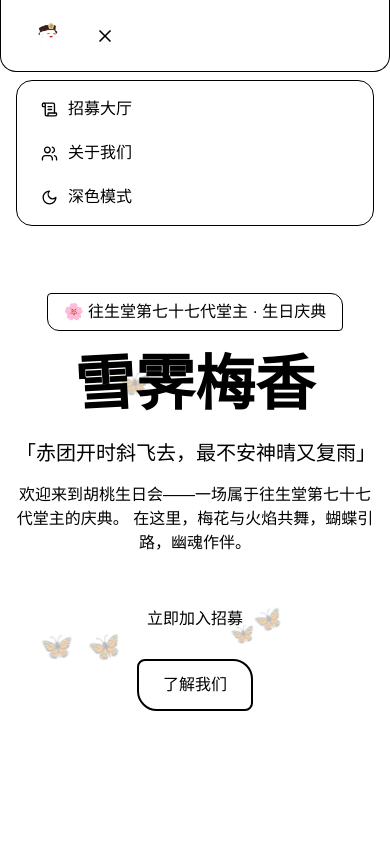
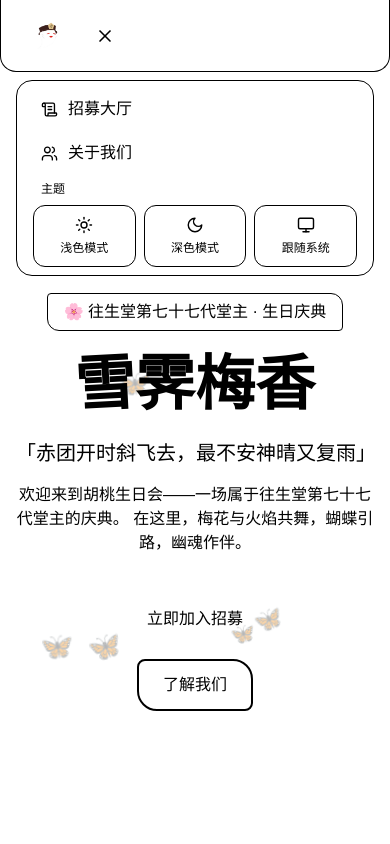
Before and after one commit to keqing-birthday/hutao0715, a React (Vite) app: page / in a window 390 px wide. Both pictures are taken after a click on the button "切换菜单". Shown: the top 844 px of the page. Built offline with nearby package versions, Linux system fonts and the light colour scheme; the HTML template or start-up script is replaced by a standard one.

Commit message:
日夜模式卡片

```diff
--- a/src/components/layout/Navbar.jsx
+++ b/src/components/layout/Navbar.jsx
@@ -7,6 +7,7 @@ import {
   Music,
   Sun,
   Moon,
+  Monitor,
   Play,
   Pause,
   Volume2,
@@ -22,7 +23,26 @@ const navLinks = [
 export default function Navbar() {
   const [open, setOpen] = useState(false)
   const [playerOpen, setPlayerOpen] = useState(false)
-  const { resolvedTheme, toggle } = useTheme()
+  const { theme, resolvedTheme, setTheme } = useTheme()
+  const [themeOpen, setThemeOpen] = useState(false)
+  const themePopoverRef = useRef(null)
+
+  useEffect(() => {
+    if (!themeOpen) return
+    const handle = (e) => {
+      if (themePopoverRef.current && !themePopoverRef.current.contains(e.target)) {
+        setThemeOpen(false)
+      }
+    }
+    document.addEventListener('mousedown', handle)
+    return () => document.removeEventListener('mousedown', handle)
+  }, [themeOpen])
+
+  const themeOptions = [
+    { key: 'light', label: '浅色模式', icon: Sun },
+    { key: 'dark', label: '深色模式', icon: Moon },
+    { key: 'system', label: '跟随系统', icon: Monitor },
+  ]
 
   const audioRef = useRef(null)
   const [isPlaying, setIsPlaying] = useState(false)
@@ -153,17 +173,64 @@ export default function Navbar() {
             )}
           </button>
 
+          {/* Theme selector */}
+          <div className="relative hidden md:block" ref={themePopoverRef}>
             <button
-            className="btn-plain hidden md:flex items-center justify-center w-11 h-11 rounded-xl text-paper-dim hover:text-plum transition-colors"
-            aria-label={resolvedTheme === 'dark' ? '切换为浅色模式' : '切换为深色模式'}
-            onClick={() => toggle()}
+              className="btn-plain flex items-center justify-center w-11 h-11 rounded-xl text-paper-dim hover:text-plum transition-colors"
+              aria-label="切换主题"
+              aria-haspopup="menu"
+              aria-expanded={themeOpen}
+              onClick={() => setThemeOpen((o) => !o)}
             >
               {resolvedTheme === 'dark' ? (
+                <Moon size={18} strokeWidth={1.9} />
+              ) : (
                 <Sun size={18} strokeWidth={1.9} />
-            ) : (
-              <Moon size={18} strokeWidth={1.9} />
               )}
             </button>
+
+            {themeOpen && (
+              <div
+                role="menu"
+                className="absolute top-full right-0 mt-2 w-56 p-2 rounded-2xl border border-card-border/60 shadow-[0_8px_30px_rgba(var(--color-shade),0.15)] bg-card/95 animate-fade-up"
+                style={{
+                  WebkitBackdropFilter: 'blur(20px) saturate(180%)',
+                  backdropFilter: 'blur(20px) saturate(180%)',
+                }}
+              >
+                {themeOptions.map(({ key, label, icon: Icon }) => {
+                  const active = theme === key
+                  return (
+                    <button
+                      key={key}
+                      role="menuitem"
+                      onClick={() => {
+                        setTheme(key)
+                        setThemeOpen(false)
+                      }}
+                      className={`w-full flex items-center gap-3 px-3 py-2.5 rounded-xl text-left transition-colors ${
+                        active
+                          ? 'bg-plum/10 text-plum'
+                          : 'text-paper-dim hover:bg-plum/[0.06] hover:text-plum'
+                      }`}
+                    >
+                      <span
+                        className={`w-9 h-9 rounded-lg flex items-center justify-center ${
+                          active ? 'bg-plum/15 text-plum' : 'bg-ink text-paper-dim'
+                        }`}
+                      >
+                        <Icon size={18} strokeWidth={1.9} />
+                      </span>
+                      <span className="text-sm font-medium">{label}</span>
+                      {active && (
+                        <span className="ml-auto w-1.5 h-1.5 rounded-full bg-plum" />
+                      )}
+                    </button>
+                  )
+                })}
+              </div>
+            )}
+          </div>
 
           {/* Mobile menu button */}
           <button
@@ -268,27 +335,30 @@ export default function Navbar() {
                 </li>
               )
             })}
-            <li>
+            <li className="pt-1">
+              <p className="px-4 pb-2 text-xs text-paper-dim/60">主题</p>
+              <div className="grid grid-cols-3 gap-2 px-2">
+                {themeOptions.map(({ key, label, icon: Icon }) => {
+                  const active = theme === key
+                  return (
                     <button
-                className="btn-plain w-full flex items-center gap-2.5 h-10 px-4 text-paper-dim hover:text-plum rounded-xl transition-colors"
+                      key={key}
                       onClick={() => {
-                  toggle()
+                        setTheme(key)
                         setOpen(false)
                       }}
-                aria-label={resolvedTheme === 'dark' ? '切换为浅色模式' : '切换为深色模式'}
+                      className={`flex flex-col items-center gap-1.5 p-2.5 rounded-xl border text-xs font-medium transition-colors ${
+                        active
+                          ? 'bg-plum/10 border-plum/50 text-plum'
+                          : 'bg-card/50 border-card-border/60 text-paper-dim hover:border-plum/40 hover:text-plum'
+                      }`}
                     >
-                {resolvedTheme === 'dark' ? (
-                  <>
-                    <Sun size={17} strokeWidth={1.9} />
-                    <span>浅色模式</span>
-                  </>
-                ) : (
-                  <>
-                    <Moon size={17} strokeWidth={1.9} />
-                    <span>深色模式</span>
-                  </>
-                )}
+                      <Icon size={18} strokeWidth={1.9} />
+                      <span>{label}</span>
                     </button>
+                  )
+                })}
+              </div>
             </li>
           </ul>
         </div>
```
Also changed, not shown: test-dark-mode.mjs (+15 -3 lines). Lines whose indentation alone changed are shown as unchanged.
